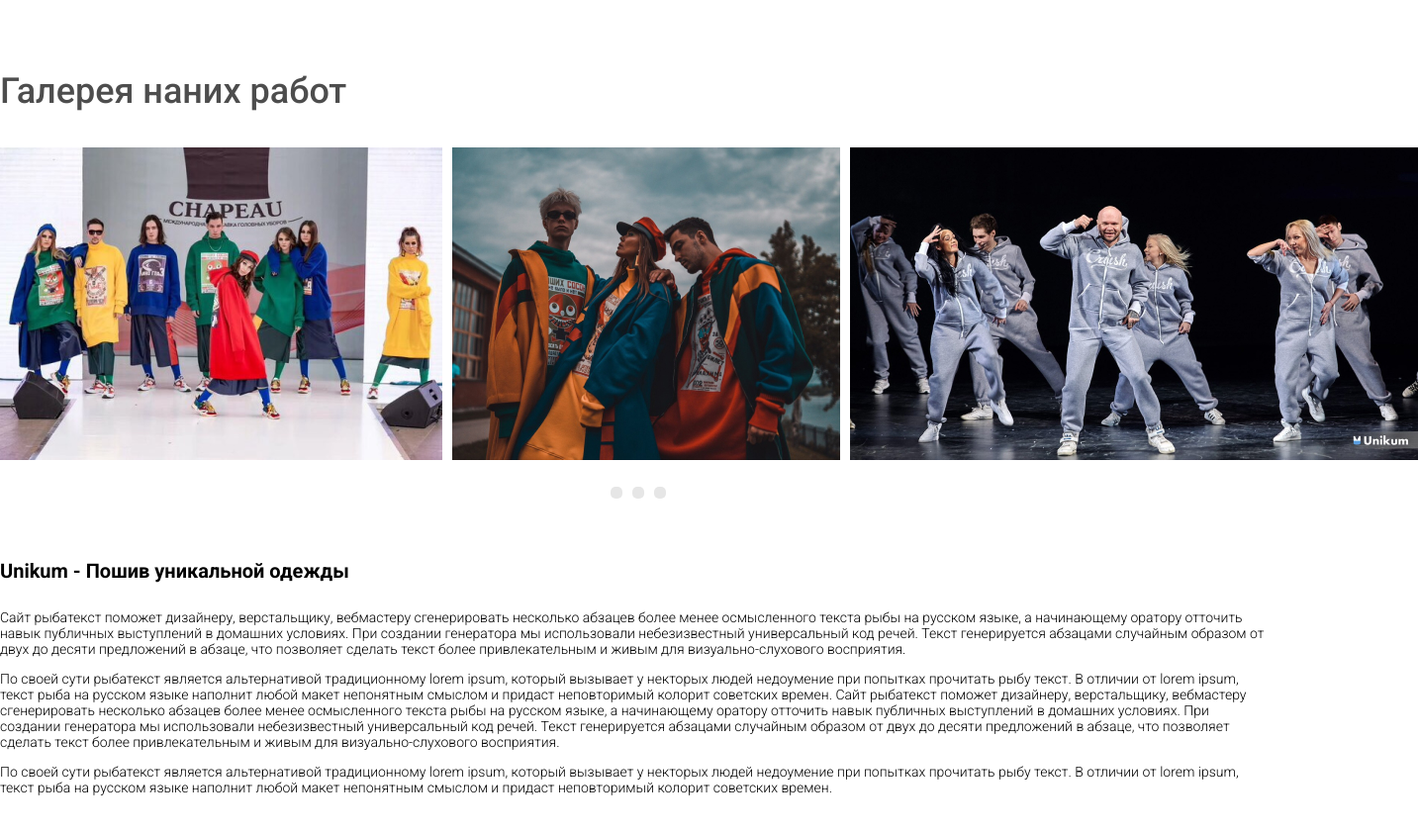
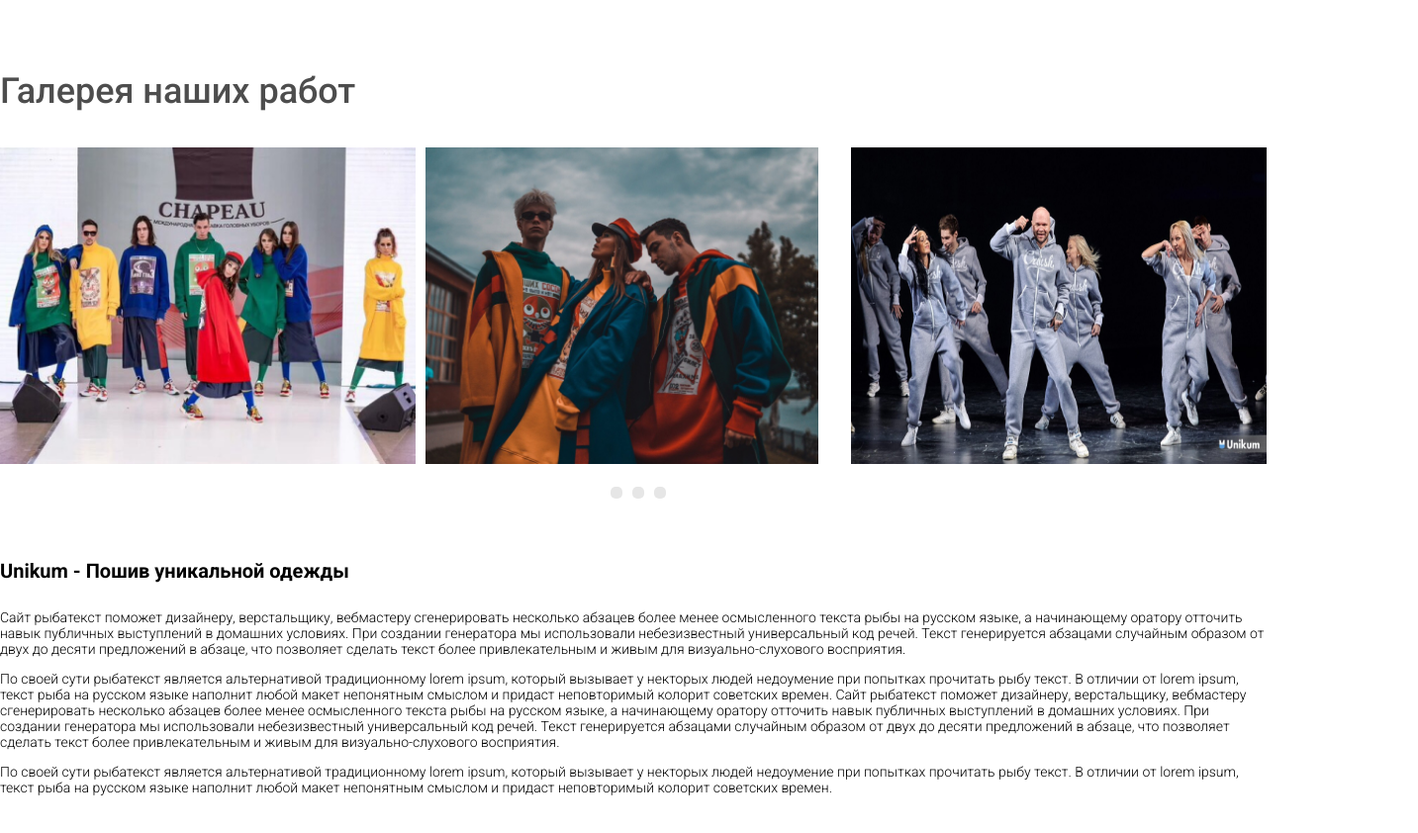
Before and after one commit to AnatoliyDemiurge/Landing-UNIKUM, a website: page app/src/index.html in a window 1280 px wide. Shown: the part 3068-3910 px from the top of the page at 99% size, 1433 px wide, since content can reach past the window. Drawn offline with nearby package versions, Linux system fonts and the light colour scheme; files that its build step writes are made by us from their sources; files whose address does not match are found by name.

Commit message:
fix to base rezina

```diff
--- a/app/src/index.html
+++ b/app/src/index.html
@@ -208,18 +208,18 @@
 		<div class="gallery">
 			<div class="gallery__wrapper wrap">
 				<h3 class="gallery__title title">
-					Галерея наних работ
+					Галерея наших работ
 				</h3>
 				<div class="gallery__slider">
 					<div class="gallery__content">
-						<div class="gallery__item">
-							<img src="img/gallery-1.jpg" alt="" class='slider-sm__photo'>
+						<div class="gallery__item gallery__item-1">
+							<img src="img/gallery-1.jpg" alt="" class='gallery__photo'>
 						</div>
-						<div class="gallery__item">
-							<img src="img/gallery-2.jpg" alt="" class='slider-sm__photo'>
+						<div class="gallery__item gallery__item-2">
+							<img src="img/gallery-2.jpg" alt="" class='gallery__photo'>
 						</div>
-						<div class="gallery__item">
-							<img src="img/gallery-3.jpg" alt="" class='slider-sm__photo'>
+						<div class="gallery__item gallery__item-3">
+							<img src="img/gallery-3.jpg" alt="" class='gallery__photo'>
 						</div>
 					</div>
 					<div class="leaf-dots">
--- a/app/src/style/gallery.scss
+++ b/app/src/style/gallery.scss
@@ -2,9 +2,12 @@
     padding-bottom:36px;
     &__content{
         display:grid;
-        grid-template-columns:repeat(63,1fr);
-        grid-template-rows:repeat(1,1fr);
+        grid-template-columns:repeat(3,1fr);
+        grid-template-rows:1fr;
         grid-gap:10px;
     }
-
+    &__photo{
+        height:100%;
+        max-width:100%;
+    }
 }
```
Also changed, not shown: app/build/css/styles.css, app/build/css/styles.min.css, app/build/index.html, 1 other file.
